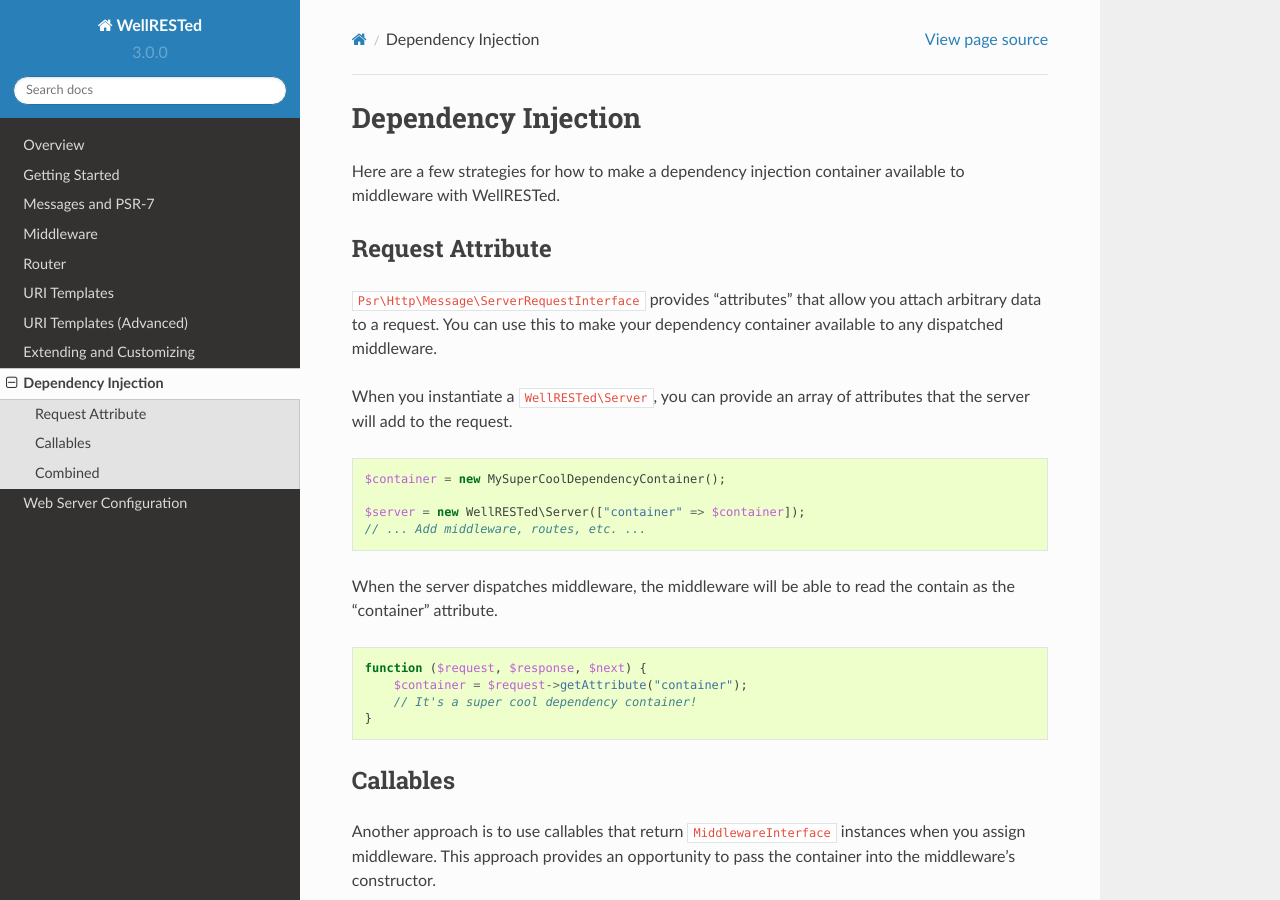
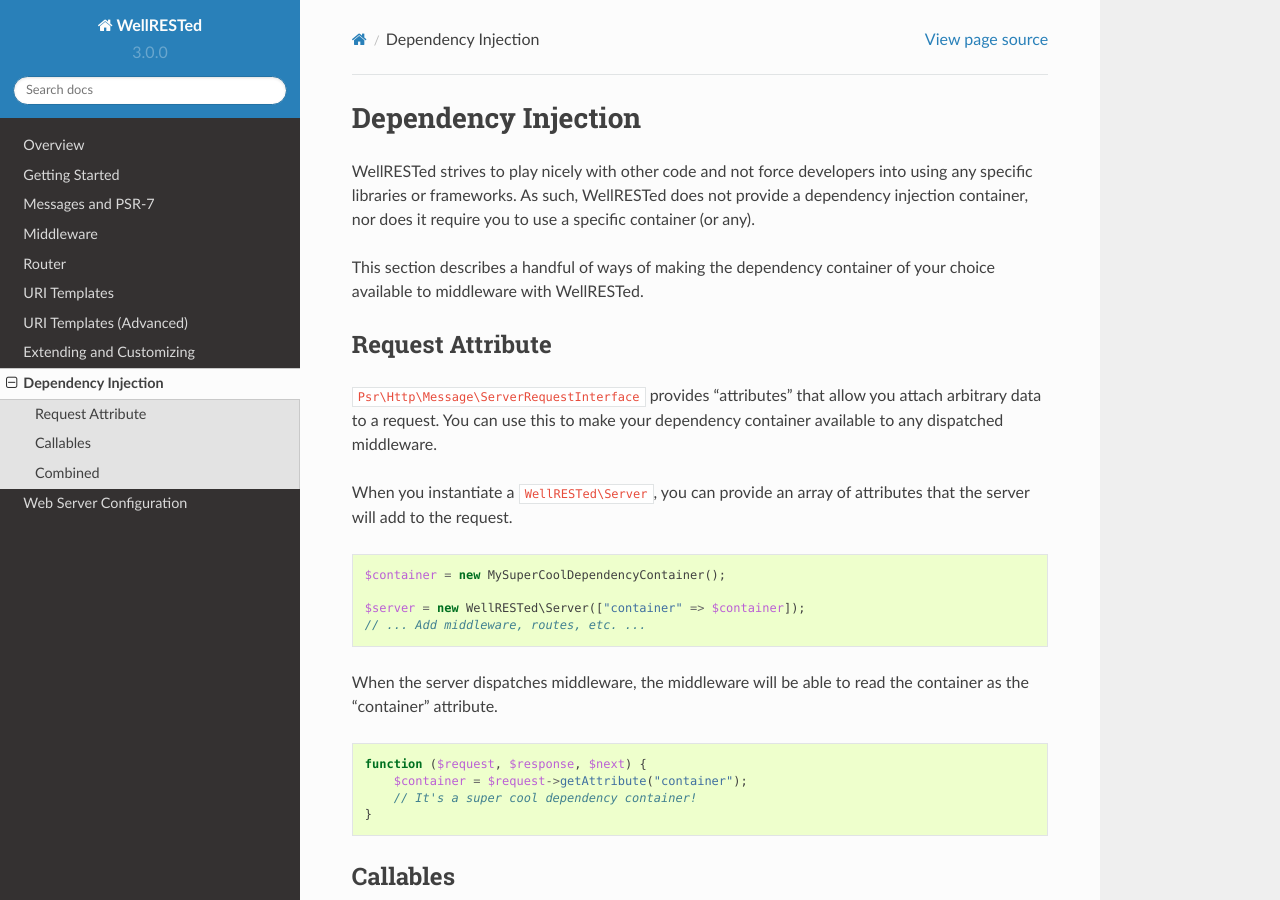
Before and after one commit to wellrestedphp/wellrested, a Sphinx documentation site: the page built from docs/source/dependency-injection.rst, in a window 1280 px wide and 900 px high. Built offline with Sphinx 7.4.7 and the Read the Docs theme 2.0.0, drawn with Linux system fonts in a browser that asks for light colours.

Commit message:
Update docs for dependency injection

```diff
--- a/docs/source/dependency-injection.rst
+++ b/docs/source/dependency-injection.rst
@@ -1,7 +1,9 @@
 Dependency Injection
 ====================
 
-Here are a few strategies for how to make a dependency injection container available to middleware with WellRESTed.
+WellRESTed strives to play nicely with other code and not force developers into using any specific libraries or frameworks. As such, WellRESTed does not provide a dependency injection container, nor does it require you to use a specific container (or any).
+
+This section describes a handful of ways of making the dependency container of your choice available to middleware with WellRESTed.
 
 Request Attribute
 ^^^^^^^^^^^^^^^^^
@@ -17,7 +19,7 @@
     $server = new WellRESTed\Server(["container" => $container]);
     // ... Add middleware, routes, etc. ...
 
-When the server dispatches middleware, the middleware will be able to read the contain as the "container" attribute.
+When the server dispatches middleware, the middleware will be able to read the container as the "container" attribute.
 
 .. code-block:: php
 
```
